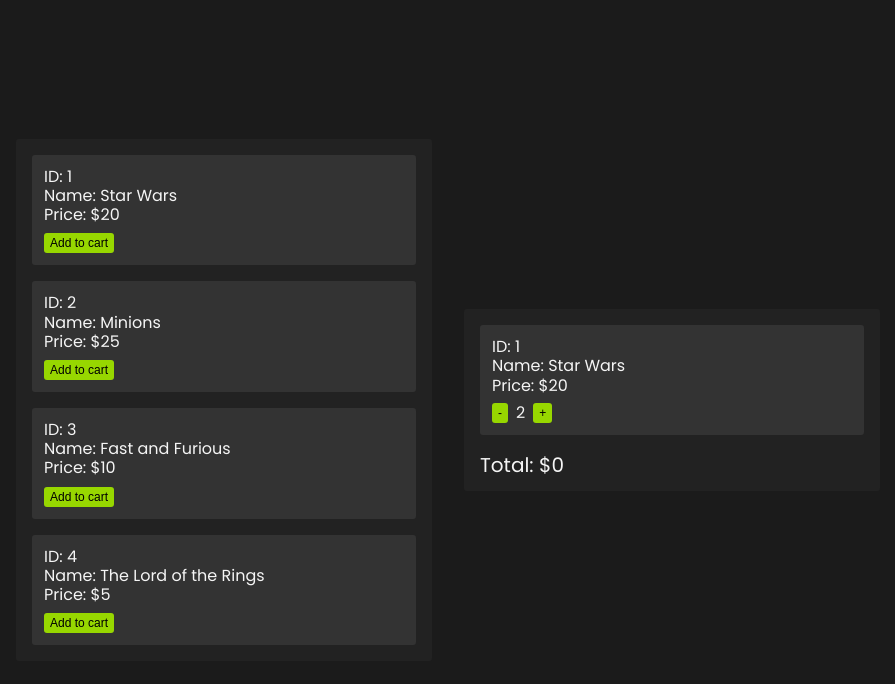
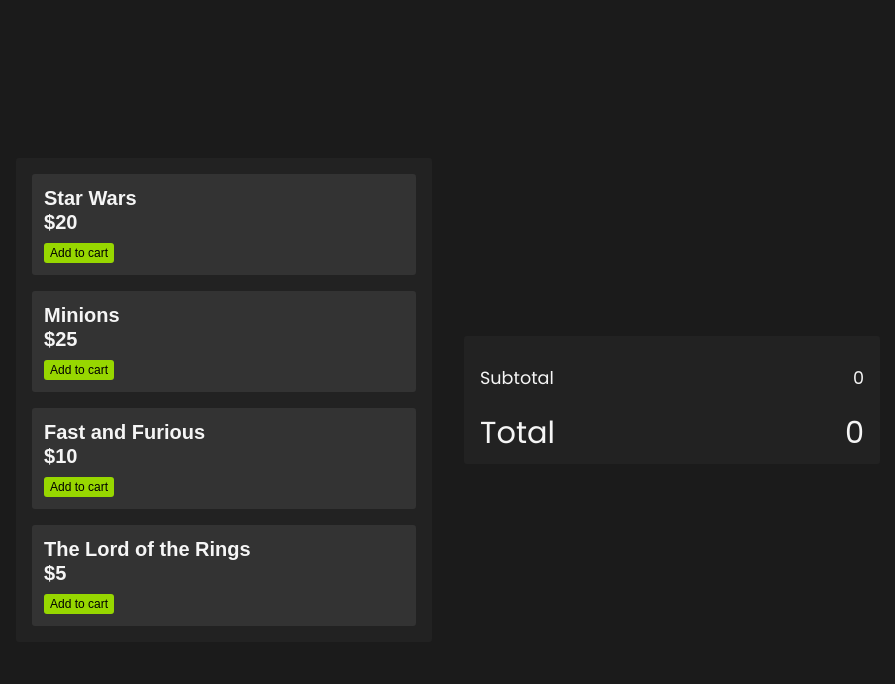
Before and after one commit to mediastream/mediastream-challenge-react, a React (Create React App) app: page /01 in a window 1280 px wide. Shown: the top 684 px of the page, without its empty margins (192-1087 px from the left). Built offline with nearby package versions, Linux system fonts and the light colour scheme.

Commit message:
Exercise 01 - Herberth Eike Alves de Miranda

```diff
--- a/package.json
+++ b/package.json
@@ -15,7 +15,7 @@
   },
   "scripts": {
     "movie-api": "json-server --watch db.json --port 3001 --delay 1000",
-    "start": "react-scripts start",
+    "start": "react-scripts --openssl-legacy-provider start",
     "build": "react-scripts build",
     "test": "react-scripts test",
     "eject": "react-scripts eject"
--- a/src/components/pages/Exercise01/assets/styles.css
+++ b/src/components/pages/Exercise01/assets/styles.css
@@ -31,7 +31,9 @@
 }
 
 .movies__list-card ul li {
-  font-size: 1em;
+  font-size: 1.25em;
+  font-family: Arial, Helvetica, sans-serif;
+  font-weight: bold;
   line-height: 120%;
 }
 
@@ -86,7 +88,21 @@
   padding: .25em .5em;
 }
 
-.movies__cart-total {
+.movies__cart-subtotal {
   margin-top: 1em;
-  font-size: 1.25em;
+  display: flex;
+  align-items: flex-start;
+  justify-content: space-between;
+  margin-right: 0%;
+  margin-left: 0%;
+  font-size: 1.10em;
 }
+.movies__cart-totalDiscount {
+  margin-top: 1em;
+  display: flex;
+  align-items: flex-end;
+  justify-content: space-between;
+  margin-right: 0%;
+  margin-left: 0%;
+  font-size: 1.90em;
+}
--- a/src/components/pages/Exercise01/index.js
+++ b/src/components/pages/Exercise01/index.js
@@ -11,116 +11,232 @@
  * You can modify all the code, this component isn't well designed intentionally. You can redesign it as you need.
  */
 
-import './assets/styles.css'
-import { useState } from 'react'
+import "./assets/styles.css";
+import { useState } from "react";
 
-export default function Exercise01 () {
+export default function Exercise01() {
   const movies = [
     {
       id: 1,
-      name: 'Star Wars',
-      price: 20
+      name: "Star Wars",
+      price: 20,
     },
     {
       id: 2,
-      name: 'Minions',
-      price: 25
+      name: "Minions",
+      price: 25,
     },
     {
       id: 3,
-      name: 'Fast and Furious',
-      price: 10
+      name: "Fast and Furious",
+      price: 10,
     },
     {
       id: 4,
-      name: 'The Lord of the Rings',
-      price: 5
-    }
-  ]
+      name: "The Lord of the Rings",
+      price: 5,
+    },
+  ];
 
   const discountRules = [
     {
       m: [3, 2],
-      discount: 0.25
+      discount: 0.25,
     },
     {
       m: [2, 4, 1],
-      discount: 0.5
+      discount: 0.5,
     },
     {
       m: [4, 2],
-      discount: 0.1
+      discount: 0.1,
+    },
+  ];
+
+  const [cart, setCart] = useState([]);
+  const [discount, setDiscount] = useState(0);
+
+  function getTotal() {
+    const cartClone = [...cart];
+    var totalprice = 0;
+    cartClone.forEach((item) => {
+      let itemprice = item.price * item.quantity;
+      totalprice += itemprice;
+    });
+    //setPrice(totalprice);
+    return totalprice;
   }
-  ]
 
-  const [cart, setCart] = useState([
-    {
-      id: 1,
-      name: 'Star Wars',
-      price: 20,
-      quantity: 2
+  function discountPrice() {
+    var cartClone = [...cart];
+    var discountRulesClone = [...discountRules];
+    var sorted = [];
+    var cartIds = [];
+    var totalprice = getTotal();
+    var discount = 1;
+    var discountprice = totalprice * discount;
+    const comparator = (a, b) => {
+      if (JSON.stringify(a) === JSON.stringify(b)) {
+        console.log('discount found');
+        sorted.map((item) => {
+          discount = item.discount;
+          discountprice = totalprice * discount;
+          return totalprice - discountprice;
+        });
+      } else {
+        console.log('no discount found');
       }
-  ])
+    };
+    cartClone.forEach((item) => {
+      cartIds.push(item.id);
+    });
+    discountRulesClone.map((disc) => {
+      var srt = disc.m.sort();
+      sorted = [{m: srt, discount:disc.discount}]
+      comparator(cartIds.sort(), srt);
+    });
+    return totalprice - discountprice == 0 ? totalprice : totalprice - discountprice;
+  }
 
-  const getTotal = () => 0 // TODO: Implement this
+  function handleAddToCart(pos) {
+    var cartClone = [...cart];
+    var findmovie = movies.find((id) => id.id === pos);
 
-  return (
-    <section className="exercise01">
-      <div className="movies__list">
-        <ul>
-          {movies.map(o => (
+    if (cartClone.find((id) => id.id === pos)) {
+      var idmovie = cartClone.find((id) => id.id === pos);
+      var index = cartClone.indexOf(idmovie);
+      var quantity = cartClone[index].quantity;
+      cartClone[index] = finalmovie = {
+        id: findmovie.id,
+        name: findmovie.name,
+        price: findmovie.price,
+        quantity: (quantity += 1),
+      };
+      setCart(cartClone);
+    } else {
+      var finalmovie = {
+        id: findmovie.id,
+        name: findmovie.name,
+        price: findmovie.price,
+        quantity: 1,
+      };
+      cartClone.push(finalmovie);
+      setCart(cartClone);
+      getTotal();
+    }
+  }
+
+  function handleRemove(pos) {
+    var cartClone = [...cart];
+    var findmovie = movies.find((id) => id.id === pos);
+    var idmovie = cartClone.find((id) => id.id === pos);
+    var index = cartClone.indexOf(idmovie);
+    var quantity = cartClone[index].quantity;
+    var newquantity = (quantity -= 1);
+    if (newquantity <= 0) {
+      cartClone.splice(index, 1);
+      setCart(cartClone);
+    }
+    var finalmovie = {
+      id: findmovie.id,
+      name: findmovie.name,
+      price: findmovie.price,
+      quantity: newquantity,
+    };
+
+    if (cartClone.find((id) => id.id === pos)) {
+      cartClone[index] = finalmovie = {
+        id: findmovie.id,
+        name: findmovie.name,
+        price: findmovie.price,
+        quantity: newquantity,
+      };
+      setCart(cartClone);
+      getTotal();
+    }
+  }
+  function handleAdd(pos) {
+    var cartClone = [...cart];
+    var findmovie = movies.find((id) => id.id === pos);
+    var idmovie = cartClone.find((id) => id.id === pos);
+    var index = cartClone.indexOf(idmovie);
+    var quantity = cartClone[index].quantity;
+    var newquantity = (quantity += 1);
+    var finalmovie = {
+      id: findmovie.id,
+      name: findmovie.name,
+      price: findmovie.price,
+      quantity: newquantity,
+    };
+
+    if (cartClone.find((id) => id.id === pos)) {
+      cartClone[index] = finalmovie = {
+        id: findmovie.id,
+        name: findmovie.name,
+        price: findmovie.price,
+        quantity: newquantity,
+      };
+      setCart(cartClone);
+      getTotal();
+    }
+  }
+
+  function movieCard (){
+    return <ul>
+    {movies.map((o) => (
       <li className="movies__list-card">
         <ul>
-                <li>
-                  ID: {o.id}
-                </li>
-                <li>
-                  Name: {o.name}
-                </li>
-                <li>
-                  Price: ${o.price}
-                </li>
+          <li>{o.name}</li>
+          <li>${o.price}</li>
         </ul>
-              <button onClick={() => console.log('Add to cart', o)}>
+        <button
+          onClick={() => {
+            handleAddToCart(o.id);
+          }}
+        >
           Add to cart
         </button>
       </li>
     ))}
   </ul>
-      </div>
-      <div className="movies__cart">
-        <ul>
-          {cart.map(x => (
+  }
+
+  function cartCard(){
+    return <ul>
+    {cart &&
+      cart.map((x) => (
         <li className="movies__cart-card">
           <ul>
-                <li>
-                  ID: {x.id}
-                </li>
-                <li>
-                  Name: {x.name}
-                </li>
-                <li>
-                  Price: ${x.price}
-                </li>
+            <li>{x.name}</li>
+            <li>${x.price}</li>
           </ul>
           <div className="movies__cart-card-quantity">
-                <button onClick={() => console.log('Decrement quantity', x)}>
-                  -
-                </button>
-                <span>
-                  {x.quantity}
-                </span>
-                <button onClick={() => console.log('Increment quantity', x)}>
-                  +
-                </button>
+            <button onClick={() => handleRemove(x.id)}>-</button>
+            <span>{x.quantity}</span>
+            <button onClick={() => handleAdd(x.id)}>+</button>
           </div>
         </li>
       ))}
   </ul>
-        <div className="movies__cart-total">
-          <p>Total: ${getTotal()}</p>
+  }
+
+  //console.log("cart", cart);
+
+  return (
+    <section className="exercise01">
+      <div className="movies__list">
+        {movieCard()}
+      </div>
+      <div className="movies__cart">
+        {cartCard()}
+        <div className="movies__cart-subtotal">
+          {getTotal() == discountPrice() ? <><div>Subtotal</div> <div>{getTotal()}</div></> : <><div>Subtotal</div> <div>{getTotal()}</div></>}
+        </div>
+        <div className="movies__cart-totalDiscount">
+          <div>Total</div>
+          <div>{discountPrice()}</div>
         </div>
       </div>
     </section>
-  )
+  );
 }
```
Also changed, not shown: 1 other file (tests, documents, lock files or other folders). Lines whose indentation alone changed are shown as unchanged.
